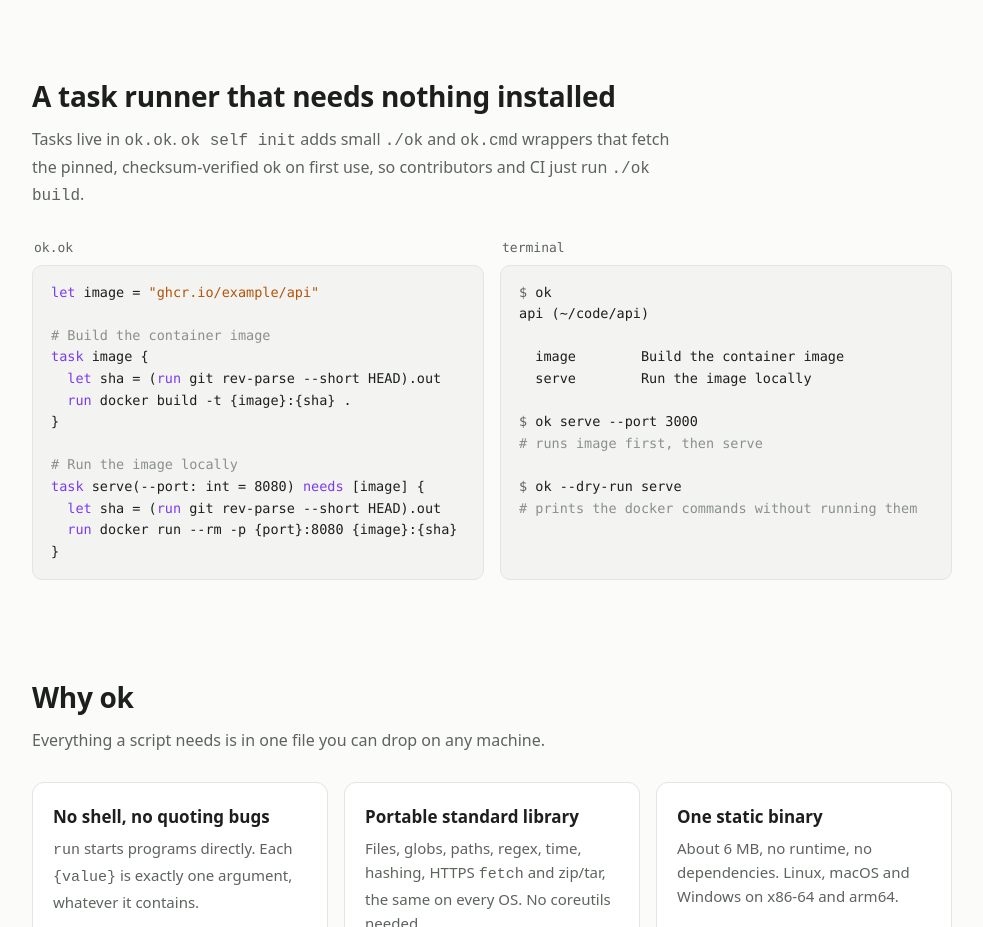
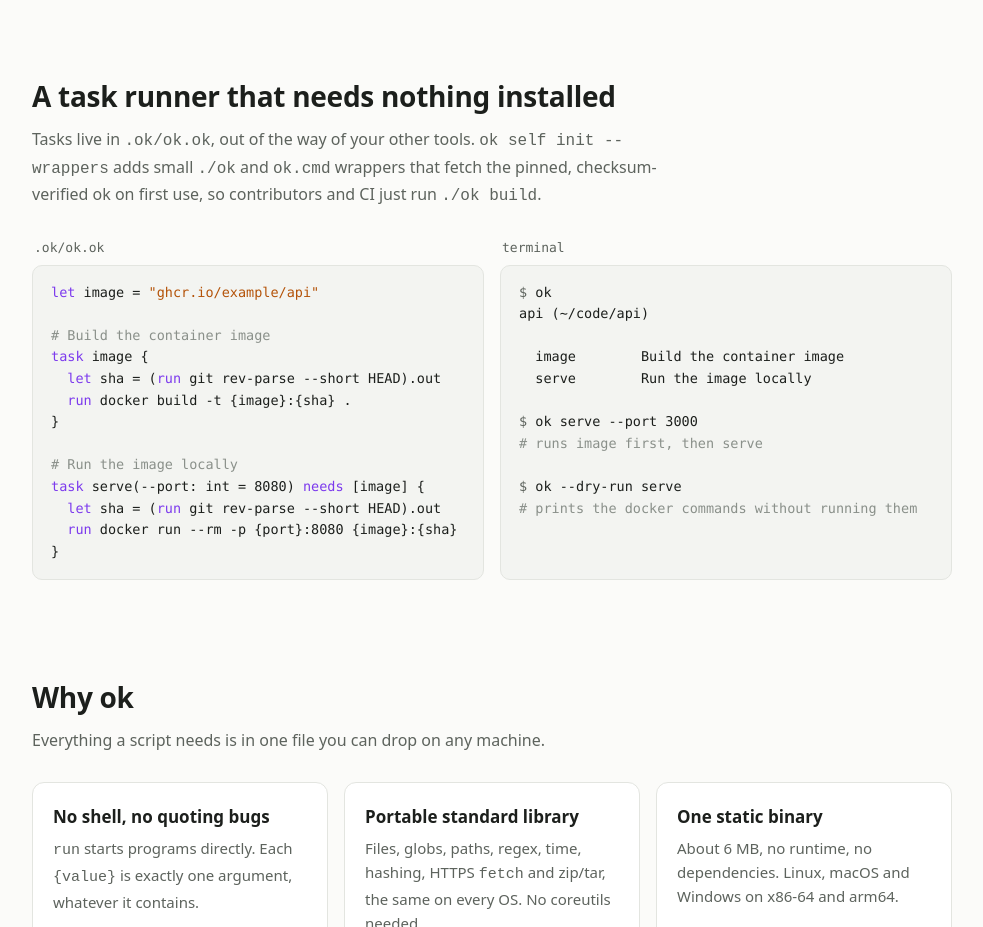
Before and after one commit to xtr-dev/ok, a plain HTML site: page site/index.html in a window 1280 px wide. Shown: the part 1960-2887 px from the top of the page, without its empty margins (148-1131 px from the left). Drawn offline with Linux system fonts and the light colour scheme; no server answers.

Commit message:
docs: describe the .ok/ layout in the README, site and maintainer notes
Co-Authored-By: Claude Opus 5.5 <noreply@anthropic.com>
Claude-Session: https://claude.ai/code/session_0122PV8Q5mEpBXent3VV19w9

```diff
--- a/site/index.html
+++ b/site/index.html
@@ -294,10 +294,10 @@ Options:
 <section>
   <div class="wrap">
     <h2>A task runner that needs nothing installed</h2>
-    <p class="sub">Tasks live in <code>ok.ok</code>. <code>ok self init</code> adds small <code>./ok</code> and <code>ok.cmd</code> wrappers that fetch the pinned, checksum-verified ok on first use, so contributors and CI just run <code>./ok build</code>.</p>
+    <p class="sub">Tasks live in <code>.ok/ok.ok</code>, out of the way of your other tools. <code>ok self init --wrappers</code> adds small <code>./ok</code> and <code>ok.cmd</code> wrappers that fetch the pinned, checksum-verified ok on first use, so contributors and CI just run <code>./ok build</code>.</p>
     <div class="split">
       <figure>
-        <figcaption>ok.ok</figcaption>
+        <figcaption>.ok/ok.ok</figcaption>
 <pre><span class="k">let</span> image = <span class="s">"ghcr.io/example/api"</span>
 
 <span class="c"># Build the container image</span>
```
Also changed, not shown: 4 other files.
